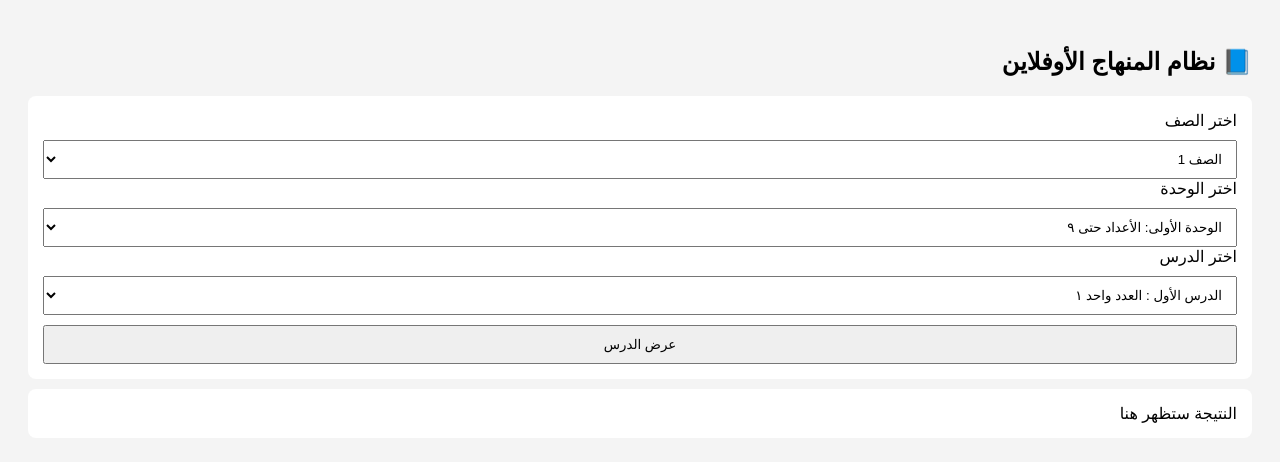
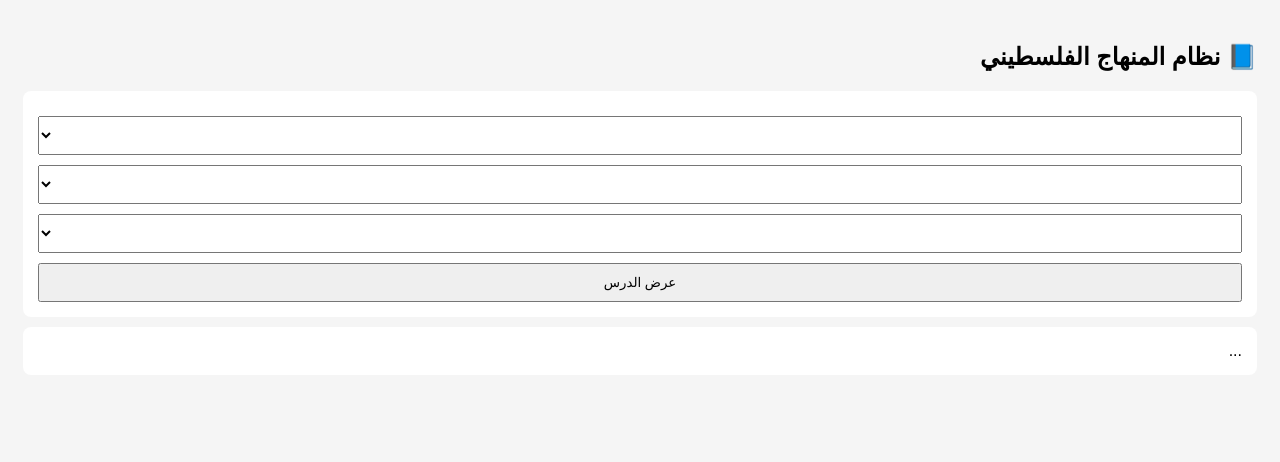
Before and after one commit to smileeyes1/class1-2, a plain HTML site: page index.html in a window 1280 px wide. Drawn offline with Linux system fonts and the light colour scheme.

Commit message:
Refactor HTML structure and update scripts

```diff
--- a/index.html
+++ b/index.html
@@ -4,104 +4,28 @@
 <meta charset="UTF-8">
 <title>LMS Offline</title>
 <style>
-    body { font-family: Arial; background:#f4f4f4; padding:20px; }
-    .box { background:white; padding:15px; margin-bottom:10px; border-radius:8px; }
-    select, button { width:100%; padding:10px; margin-top:10px; }
+body{font-family:Arial;background:#f5f5f5;padding:15px}
+.box{background:#fff;padding:15px;margin:10px 0;border-radius:8px}
+select,button{width:100%;padding:10px;margin-top:10px}
 </style>
 </head>
 
 <body>
 
-<h2>📘 نظام المنهاج الأوفلاين</h2>
+<h2>📘 نظام المنهاج الفلسطيني</h2>
 
 <div class="box">
-  <label>اختر الصف</label>
 <select id="grade"></select>
-
-  <label>اختر الوحدة</label>
 <select id="unit"></select>
-
-  <label>اختر الدرس</label>
 <select id="lesson"></select>
-
-  <button onclick="showLesson()">عرض الدرس</button>
+<button onclick="App.generate()">عرض الدرس</button>
 </div>
 
-<div class="box" id="output">النتيجة ستظهر هنا</div>
+<div class="box" id="output">...</div>
 
-<script>
-let data;
-
-async function loadData() {
-  const res = await fetch('./curriculum-offline.json');
-  data = await res.json();
-
-  const gradeSel = document.getElementById("grade");
-
-  data.grades.forEach(g => {
-    let opt = document.createElement("option");
-    opt.value = g.grade;
-    opt.textContent = "الصف " + g.grade;
-    gradeSel.appendChild(opt);
-  });
-
-  updateUnits();
-}
-
-function updateUnits() {
-  const grade = document.getElementById("grade").value;
-  const unitSel = document.getElementById("unit");
-  unitSel.innerHTML = "";
-
-  const g = data.grades.find(x => x.grade == grade);
-
-  g.units.forEach((u, i) => {
-    let opt = document.createElement("option");
-    opt.value = i;
-    opt.textContent = u.unit;
-    unitSel.appendChild(opt);
-  });
-
-  updateLessons();
-}
-
-function updateLessons() {
-  const grade = document.getElementById("grade").value;
-  const unitIndex = document.getElementById("unit").value;
-  const lessonSel = document.getElementById("lesson");
-
-  lessonSel.innerHTML = "";
-
-  const g = data.grades.find(x => x.grade == grade);
-  const unit = g.units[unitIndex];
-
-  unit.lessons.forEach((l, i) => {
-    let opt = document.createElement("option");
-    opt.value = i;
-    opt.textContent = l;
-    lessonSel.appendChild(opt);
-  });
-}
-
-function showLesson() {
-  const grade = document.getElementById("grade").value;
-  const unitIndex = document.getElementById("unit").value;
-  const lessonIndex = document.getElementById("lesson").value;
-
-  const g = data.grades.find(x => x.grade == grade);
-  const unit = g.units[unitIndex];
-  const lesson = unit.lessons[lessonIndex];
-
-  document.getElementById("output").innerHTML =
-    "<h3>" + lesson + "</h3>" +
-    "<p>جاهز الآن لإضافة: تحضير / اختبار / ورقة عمل</p>";
-}
-
-document.getElementById("grade").addEventListener("change", updateUnits);
-document.getElementById("unit").addEventListener("change", updateLessons);
-
-loadData();
-</script>
+<script src="./app.js"></script>
+<script src="./ui.js"></script>
+<script src="./generator.js"></script>
 
 </body>
 </html>
```
Lines whose indentation alone changed are shown as unchanged.
